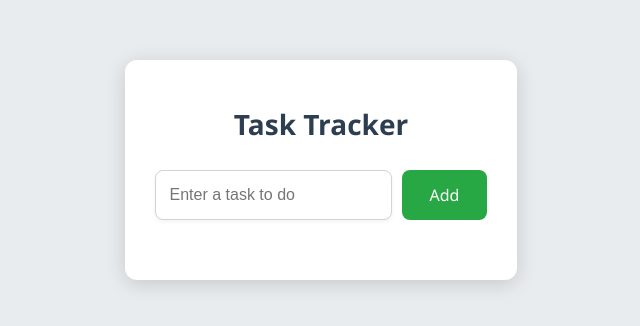
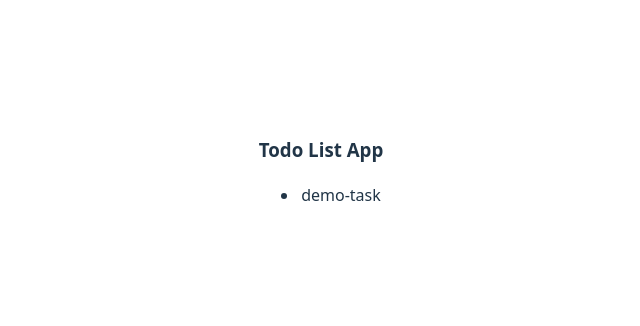
Before and after one commit to Neyolim/task-tracker, a React (Vite) app: page / in a window 1280 px wide. Shown: the part 230-556 px from the top of the page, without its empty margins (319-959 px from the left). Built offline with nearby package versions, Linux system fonts and the light colour scheme.

Commit message:
connect component with redux

```diff
--- a/src/App.jsx
+++ b/src/App.jsx
@@ -1,13 +1,18 @@
-import { useState } from 'react'
+// import { useState } from 'react'
 import './App.css'
-import ToDo from './ToDo';
+// import ToDo from './ToDo';
+import Todo from './components/todo';
+import { Provider } from "react-redux";
+import { store } from "./app/store";
 
 function App() {
 
 
   return (
     <>
-     <ToDo/>
+    <Provider store = {store}>
+     < Todo / >
+     </Provider>
     </>
   )
 }
--- a/src/app/store.js
+++ b/src/app/store.js
@@ -1,5 +1,5 @@
 import { configureStore } from "@reduxjs/toolkit";
-import todoReducer from "../features/ToDo/todoSlice";
+import todoReducer from "../features/ToDo/ToDoSlice.js";
 
 export const store = configureStore({
     reducer: todoReducer,
--- /dev/null
+++ b/src/components/Todo.jsx
@@ -0,0 +1,17 @@
+import { useSelector} from "react-redux";
+
+export default function Todo() {
+    const todos = useSelector((state)=>state.todos);
+
+  return (
+    <div>
+        <h3>Todo List App </h3>
+
+     <ul>
+        {todos.map((todo) => (
+            <li key={todo.id}>{todo.task}</li>
+        ))}
+    </ul>
+    </div>
+  )
+}
```
Also changed, not shown: src/TaskTrack.css (renamed from src/ToDo.css), src/TaskTrack.jsx (renamed from src/ToDo.jsx).
